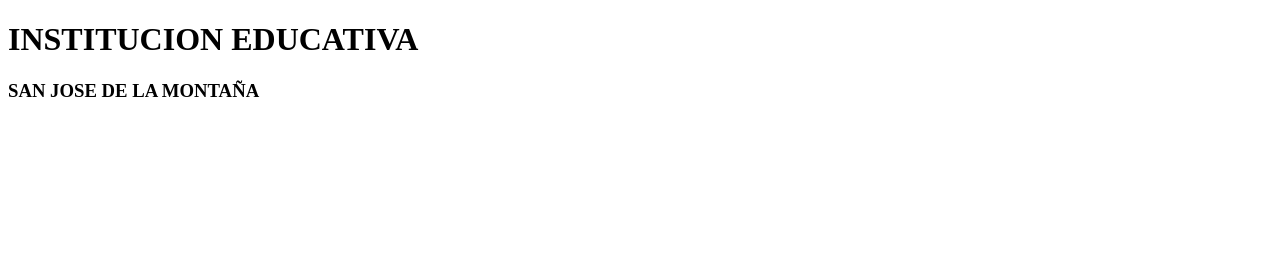
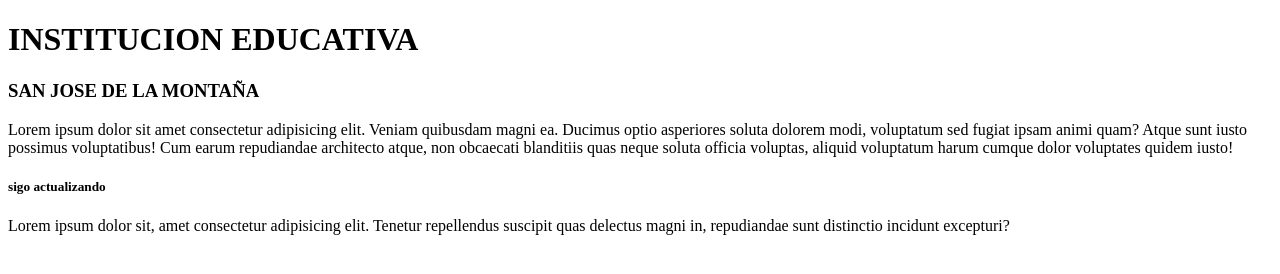
Before and after one commit to fernandorogo/iesanjose, a plain HTML site: page index.html in a window 1280 px wide. Drawn offline with Linux system fonts and the light colour scheme.

Commit message:
se agregan nuevas lineas al htm iesanjose

```diff
--- a/index.html
+++ b/index.html
@@ -8,5 +8,15 @@
     <body>
         <h1>INSTITUCION EDUCATIVA</h1>
         <h3>SAN JOSE DE LA MONTAÑA</h3>
+        <p>Lorem ipsum dolor sit amet consectetur adipisicing elit. Veniam
+            quibusdam magni ea. Ducimus optio asperiores soluta dolorem modi,
+            voluptatum sed fugiat ipsam animi quam? Atque sunt iusto possimus
+            voluptatibus! Cum earum repudiandae architecto atque, non obcaecati
+            blanditiis quas neque soluta officia voluptas, aliquid voluptatum
+            harum cumque dolor voluptates quidem iusto!</p>
+        <h5>sigo actualizando</h5>
+        <p>Lorem ipsum dolor sit, amet consectetur adipisicing elit. Tenetur
+            repellendus suscipit quas delectus magni in, repudiandae sunt
+            distinctio incidunt excepturi?</p>
     </body>
 </html>
```
Lines whose indentation alone changed are shown as unchanged.
